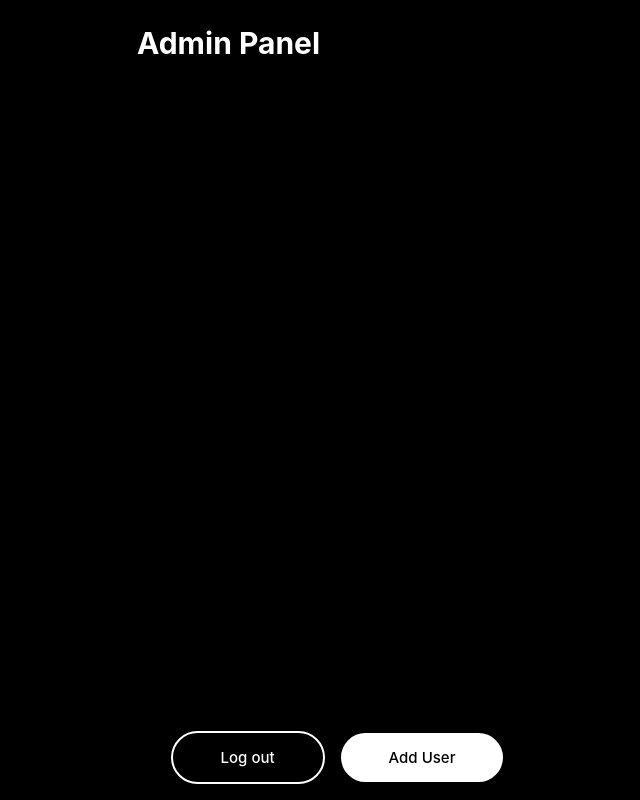
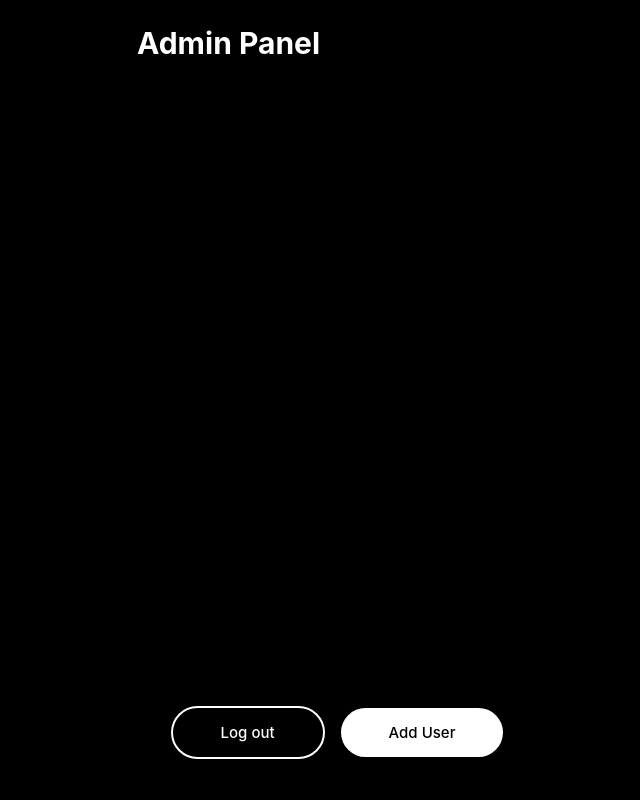
Before and after one commit to VladOXPR/preset_app, a website: page public/html/admin.html in a window 1280 px wide. Shown: the whole page, without its empty margins (303-943 px from the left). Drawn offline with Linux system fonts and the light colour scheme; no server answers.

Commit message:
Update style.css with latest changes

```diff
--- a/public/css/style.css
+++ b/public/css/style.css
@@ -144,6 +144,7 @@ a.secondary:hover, button.secondary:hover {
   backdrop-filter: blur(7px);
   z-index: 101;
   padding-top: 0;
+  padding-bottom: 25px;
 }
 #chatArea {
   flex: 1 1 auto;
@@ -282,7 +283,7 @@ a.secondary:hover, button.secondary:hover {
   background: rgba(0,0,0,0.1);
   backdrop-filter: blur(10px);
   z-index: 100;
-  padding-bottom: 0;
+  padding-bottom: 25px;
   gap: 16px;
 }
 .delete-btn {
```
